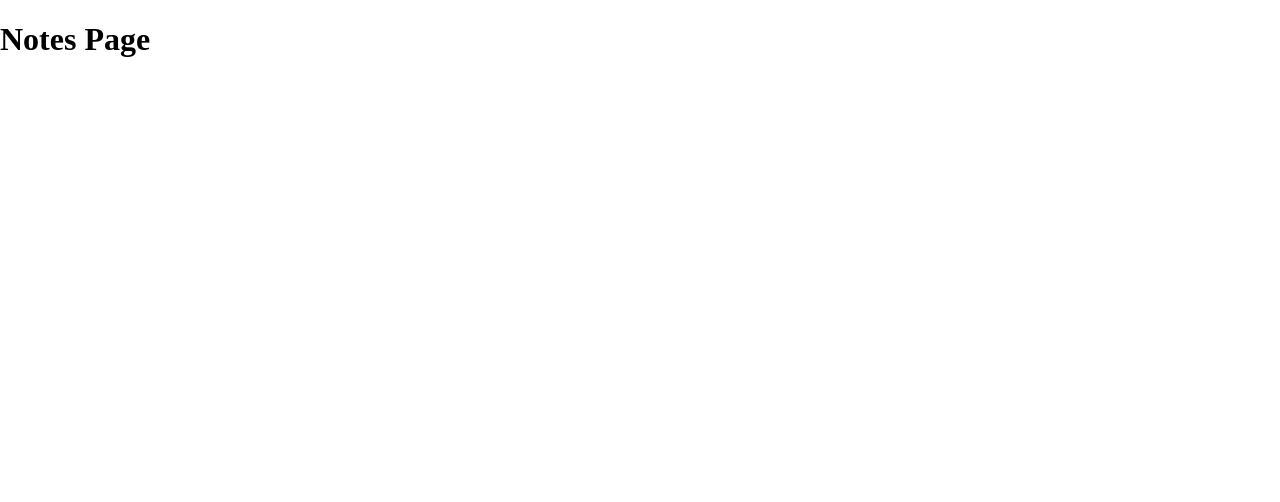
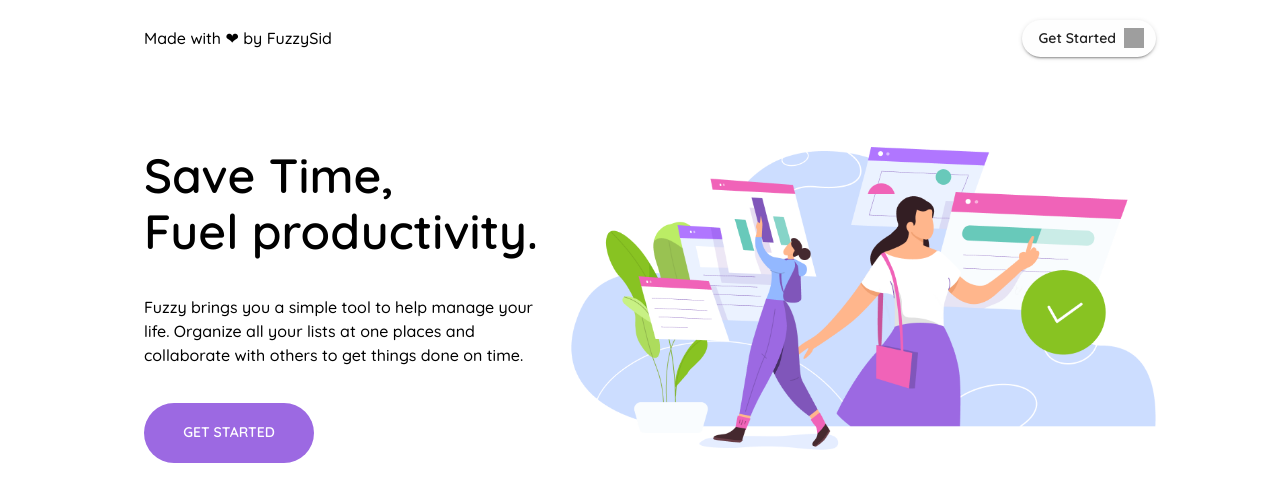
Before and after one commit to FuzzySid/trouve, a React (Create React App) app: page / in a window 1280 px wide. Shown: the top 502 px of the page. Built offline with nearby package versions, Linux system fonts and the light colour scheme; grey boxes are pictures that could not be loaded.

Commit message:
minimal landing page added

```diff
--- a/src/App.js
+++ b/src/App.js
@@ -4,6 +4,7 @@ import Notes from './pages/Notes/Notes';
 import Create from './pages/Create/Create';
 import {createMuiTheme,ThemeProvider} from '@material-ui/core';
 import colors from './constants/colors';
+import LandingPage from './pages/LandingPage/Landing';
 
 const theme=createMuiTheme({
   palette:colors,
@@ -22,7 +23,8 @@ function App() {
       <Router>
           <Switch>
             <Route exact path="/">
-              <Notes/>
+              <LandingPage/>
+              {/* <Notes/> */}
             </Route>
             <Route path="/create">
               <Create/>
--- /dev/null
+++ b/src/components/landing/Hero.js
@@ -0,0 +1,42 @@
+import React from 'react';
+import { landingStyles } from './styles';
+import HeroImage from '../../hero.png';
+import { Button, Typography } from '@material-ui/core';
+
+const GoogleIcon=()=><img src="https://img.icons8.com/fluent/48/000000/google-logo.png" style={{height:20,width:20}}/>
+
+const Hero=()=>{
+    return(
+        <div style={{...landingStyles.flexRow,...landingStyles.container}}>
+            <div style={{...landingStyles.flexColumn,flex:'0.4',padding:'20px'}}>
+                <Typography variant="h3" style={landingStyles.bold}>
+                    Save Time,
+                </Typography>
+                <Typography variant="h3" style={landingStyles.bold}>
+                    Fuel productivity.
+                </Typography>
+                <br/>
+                <br/>
+                <Typography>
+                   Fuzzy brings you a simple tool to help manage your life. Organize all your lists at one places and collaborate with others to get things done on time.
+                </Typography>
+                <br/>
+                <br/>
+                <Button
+                    //startIcon={<GoogleIcon/>}
+                    disableElevation
+                    variant="contained"
+                    style={landingStyles.getStartedBtn}
+                    fullWidth={false}
+                >
+                    Get Started
+                </Button>
+            </div>
+            <div style={{flex:'0.6'}}>
+                <img src={HeroImage} style={landingStyles.heroImage} />
+            </div>
+        </div>
+    )
+}
+
+export default Hero;
--- /dev/null
+++ b/src/components/landing/Navbar.js
@@ -0,0 +1,80 @@
+import React from 'react';
+import { makeStyles } from '@material-ui/core/styles';
+import AppBar from '@material-ui/core/AppBar';
+import Toolbar from '@material-ui/core/Toolbar';
+import Typography from '@material-ui/core/Typography';
+import Button from '@material-ui/core/Button';
+import IconButton from '@material-ui/core/IconButton';
+import MenuIcon from '@material-ui/icons/Menu';
+import { Container } from '@material-ui/core';
+import ArrowForwardIcon from '@material-ui/icons/ArrowForward';
+
+const useStyles = makeStyles((theme) => ({
+  root: {
+    // flexGrow: 1,
+    padding:'0 100px'
+  },
+  menuButton: {
+    marginRight: theme.spacing(2),
+  },
+  title: {
+    // flexGrow: 1,
+  },
+  link:{
+      margin:'0 20px'
+  },
+  btn:{
+      borderRadius:'50px',
+      textTransform:'none',
+      '&:hover':{
+        backgroundColor:'white'
+      }
+  },
+  iconColor:{
+      color:'#9C69E2'
+  }
+}));
+
+const navStyles={
+    display:'flex',
+    alignItems:'center',
+    margin:'0 0px',
+    padding:'20px 0',
+    justifyContent:'space-between'
+}
+
+const navLeftStyles={
+    display:'flex',
+    alignItems:'center',
+    justifyContent:'space-evenly'
+}
+
+const GoogleIcon=()=><img src="https://img.icons8.com/fluent/48/000000/google-logo.png" style={{height:20,width:20}}/>
+
+export default function NavBar() {
+  const classes = useStyles();
+
+  return (
+    <div className={classes.root}>
+      <nav style={navStyles}>
+        <div style={navLeftStyles}>
+            <Typography className={classes.link}>Made with ❤ by FuzzySid</Typography>
+            {/* <Typography className={classes.link}>Help</Typography>
+            <Typography className={classes.link}>Features</Typography> */}
+        </div>
+        <div>
+            <Button
+                //startIcon={<GoogleIcon/>}
+                // endIcon={<ArrowForwardIcon className={classes.iconColor} fontSize="small" />}
+                endIcon={<GoogleIcon/>}
+                className={classes.btn}
+                variant="contained"
+                color="primary"
+            >
+                Get Started
+            </Button>
+        </div>
+      </nav>
+    </div>
+  );
+}
--- /dev/null
+++ b/src/components/landing/styles.js
@@ -0,0 +1,29 @@
+export const landingStyles={
+    bold:{
+        fontWeight:'600'
+    },
+    container:{
+        padding:'50px 100px'
+    },
+    flexRow:{
+        display:'flex',
+        flexDirection:'row',
+        alignItems:'center'
+    },
+    flexColumn:{
+        display:'flex',
+        flexDirection:'column',
+        // alignItems:'center'
+    },
+    heroImage:{
+        width:'100%'
+    },
+    getStartedBtn:{
+        width:'170px',
+        height:'60px',
+        borderRadius:'50px',
+        color:'white',
+        background:'#9C69E2'
+    }
+
+}
--- /dev/null
+++ b/src/pages/LandingPage/Landing.js
@@ -0,0 +1,15 @@
+import { Container } from '@material-ui/core';
+import React from 'react';
+import Hero from '../../components/landing/Hero';
+import NavBar from '../../components/landing/Navbar';
+
+const LandingPage=()=>{
+    return(
+        <Container>
+            <NavBar/>
+            <Hero/>
+        </Container>
+    )
+}
+
+export default LandingPage;
```
Also changed, not shown: src/hero.png (added).
